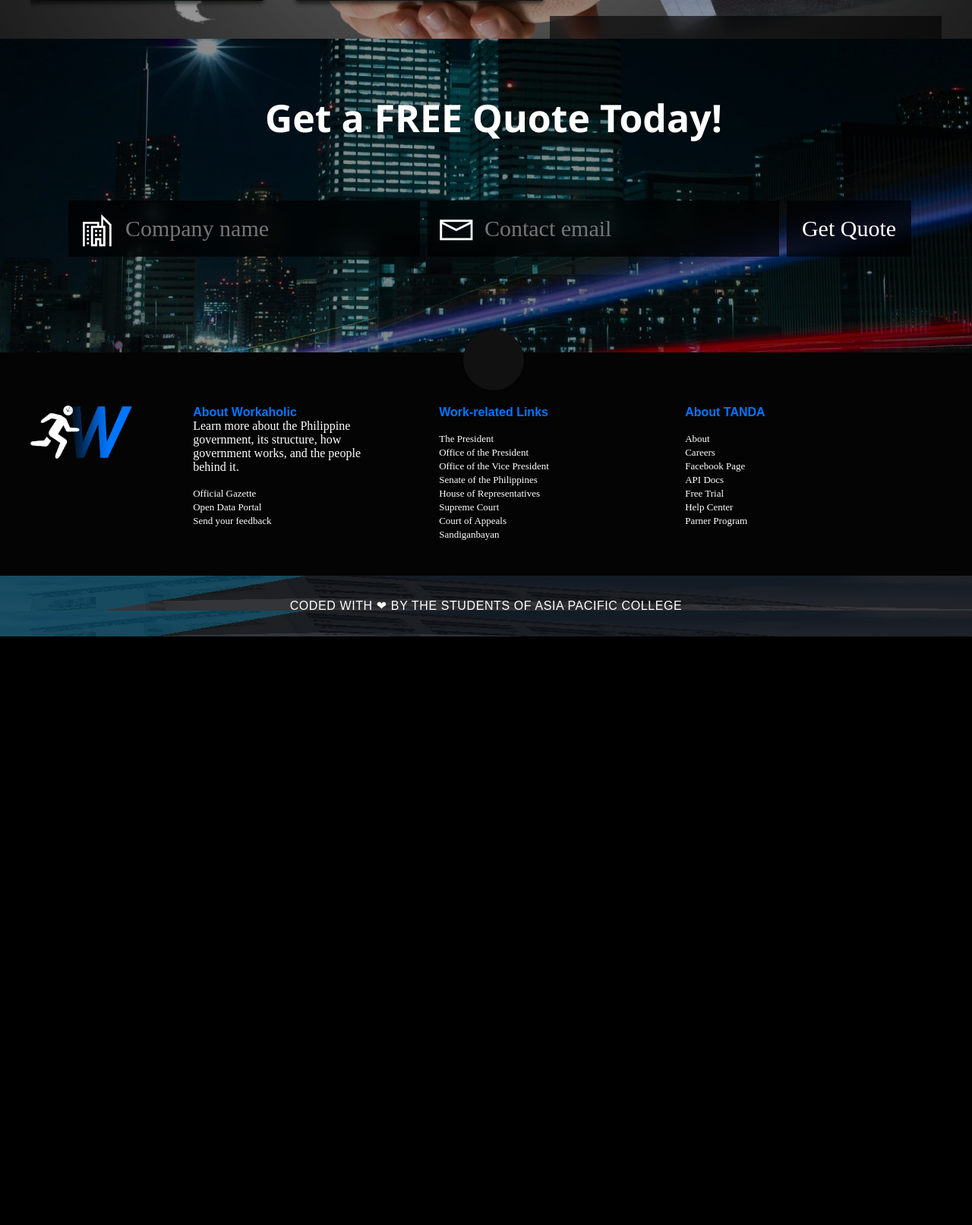
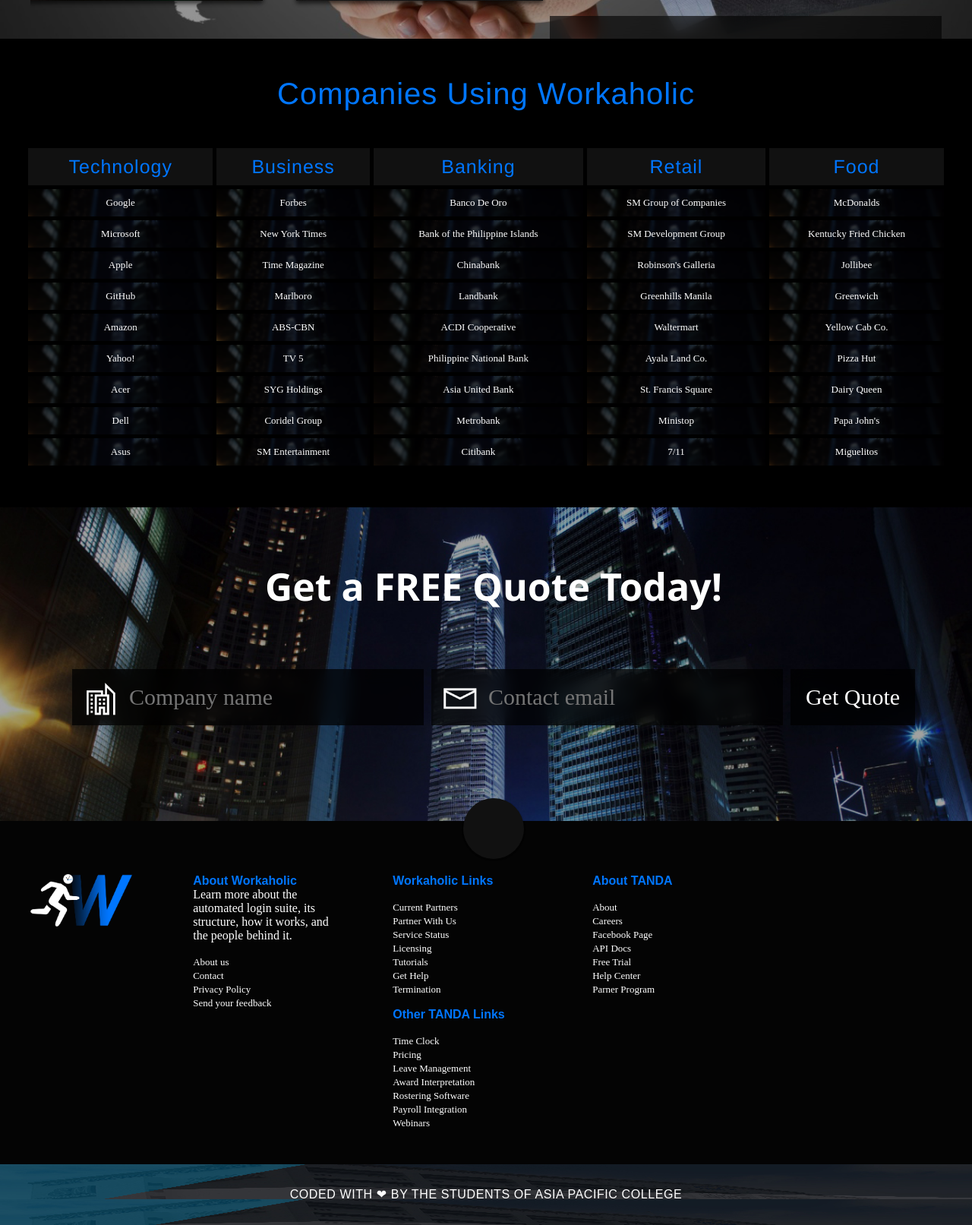
Before and after one commit to Dartegnian/Workaholic, a PHP site: page / in a window 1280 px wide. Shown: the part 2456-4069 px from the top of the page at 76% size. Before the commit the page ends 3294 px from the top, so only its background shows below. Run offline with PHP 8.4, Linux system fonts and the light colour scheme.

Commit message:
Update 4 lol

```diff
--- a/assets/css/style.css
+++ b/assets/css/style.css
@@ -122,7 +122,7 @@ p {
     background-color: #0076ff;
     padding: 20px 20px 20px 40px;
     text-align: center;
-    background-image: url(../images/citynight.jpg);
+    background-image: url(../images/lightspeed.jpg);
     background-size: cover;
     background-attachment: fixed;
     overflow: hidden;
@@ -221,7 +221,7 @@ li {
     height: auto;
 }
 .footcontain {
-    width: 20%;
+    width: 15%;
     position: relative;
     padding: 0px 40px 0px 40px;
     float: left;
@@ -360,7 +360,7 @@ div#formcontainer {
     backdrop-filter: blur(10px);
 }
 #final {
-    background-image: url(../images/streak.jpg);
+    background-image: url(../images/citynight.jpg);
 }
 #final h1 {
     text-align: center;
@@ -382,3 +382,45 @@ div#formcontainer {
 .fa:hover {
     color: #0076ff;
 }
+#partnerbutt {
+    background-image: url(../images/partnerup.png);
+    padding-left: 45px;
+    background-repeat: no-repeat;
+    background-size: 38px;
+}
+#drivebutt {
+    background-image: url(../images/car.png);
+    padding-left: 45px;
+    background-repeat: no-repeat;
+    background-size: 38px;
+}
+#content th {
+    color: #0076ff;
+    background-color: #111;
+    padding: 10px;
+    font-family: Helvetica Neue;
+    font-weight: 100;
+    letter-spacing: 1px;
+    font-size: 25px;
+}
+#content td {
+    font-family: Segoe UI Light;
+    background-color: black;
+    color: white;
+    padding: 10px;
+    background-image: url(../images/blurcity.png);
+    text-align: center;
+    background-size: cover;
+    background-attachment: fixed;
+    font-size: 13px;
+}
+#content h1 {
+    text-align: center;
+    margin-top: 0;
+    color: #0076ff;
+    padding-bottom: 10px;
+    font-family: Helvetica Neue;
+    font-weight: 100;
+    letter-spacing: 1px;
+    font-size: 40px;
+}
--- a/index.php
+++ b/index.php
@@ -54,6 +54,7 @@
 				<a href="link1.html" id="current">Home</a>
 				<a href="link2.html">Dashboard</a>
 				<a href="link2.html">Mobile App</a>
+				<a href="link2.html">Browser Extension</a>
 				<a href="link2.html">About</a>
 			</nav>
 		</header>
@@ -84,7 +85,7 @@
 		<section class="fullbackground">
 			<div id="leftcontain">
 				<h1>A New Drive</h1>
-				<p>Sa kasalukuyan, nag-iisa lang ang proyekto na ipinapagawa malapit sayo. Ito ay ang pagsasaayos ng pozo negro at canal sa San Anton, Main, Palmera, Aranga, at Reten street.</p>
+				<p>Want to try and see what Workaholic can do for your company? Want to see the features it has and see if it's right for your business? We've got you covered, we offer test drives to companies who are interested in the service.</p>
 				<br>
 				<p>Asahan na ito ay matatapos sa taong 2020. Sa kasalukuyan, itong proyekto any aktibong-aktibo, na binabantayan ni Ginoong Ramon Robles.</p>
 				<br>
@@ -92,7 +93,7 @@
 				<br>
 				<p>Mga ₱648,427 ang halaga ng pera na inilaan ng gobyerno para sa proyekto na ito.</p>
 				<br><br>
-				<button class="contactbutt" onclick="Redirect2()">PARTNER UP</button>
+				<button class="contactbutt" id="drivebutt" onclick="Redirect2()">Test Drive</button>
 			</div>
 		</section>
 		<section id="content">
@@ -158,8 +159,85 @@
 				<br>
 				<p>Several international fast food companies (McDonalds, KFC, and Jollibee) have partnered with us to help those who are late, or are in a rush, get their day's meal. Still hot, and ready to eat. All upon your arrival to work.</p>
 				<br><br>
-				<button class="contactbutt" onclick="Redirect2()">PARTNER UP</button>
+				<button class="contactbutt" id="partnerbutt" onclick="Redirect2()">PARTNER UP</button>
 			</div>
+		</section>
+		<section id="content">
+			<h1>Companies Using Workaholic</h1>
+			<table width="95%" cellspacing="5" border="0" style="margin: 0 auto;">
+				  <tbody>
+				    <tr>
+				      <th scope="col">Technology</th>
+				      <th scope="col">Business</th>
+				      <th scope="col">Banking</th>
+				      <th scope="col">Retail</th>
+				      <th scope="col">Food</th>
+				    </tr>
+				    <tr>
+				      <td>Google</td>
+				      <td>Forbes</td>
+				      <td>Banco De Oro</td>
+				      <td>SM Group of Companies</td>
+				      <td>McDonalds</td>
+				    </tr>
+				    <tr>
+				      <td>Microsoft</td>
+				      <td>New York Times</td>
+				      <td>Bank of the Philippine Islands</td>
+				      <td>SM Development Group</td>
+				      <td>Kentucky Fried Chicken</td>
+				    </tr>
+				    <tr>
+				      <td>Apple</td>
+				      <td>Time Magazine</td>
+				      <td>Chinabank</td>
+				      <td>Robinson's Galleria</td>
+				      <td>Jollibee</td>
+				    </tr>
+				    <tr>
+				      <td>GitHub</td>
+				      <td>Marlboro</td>
+				      <td>Landbank</td>
+				      <td>Greenhills Manila</td>
+				      <td>Greenwich</td>
+				    </tr>
+				    <tr>
+				      <td>Amazon</td>
+				      <td>ABS-CBN</td>
+				      <td>ACDI Cooperative</td>
+				      <td>Waltermart</td>
+				      <td>Yellow Cab Co.</td>
+				    </tr>
+				    <tr>
+				      <td>Yahoo!</td>
+				      <td>TV 5</td>
+				      <td>Philippine National Bank</td>
+				      <td>Ayala Land Co.</td>
+				      <td>Pizza Hut</td>
+				    </tr>
+				    <tr>
+				      <td>Acer</td>
+				      <td>SYG Holdings</td>
+				      <td>Asia United Bank</td>
+				      <td>St. Francis Square</td>
+				      <td>Dairy Queen</td>
+				    </tr>
+				    <tr>
+				      <td>Dell</td>
+				      <td>Coridel Group</td>
+				      <td>Metrobank</td>
+				      <td>Ministop</td>
+				      <td>Papa John's</td>
+				    </tr>
+				    <tr>
+				      <td>Asus</td>
+				      <td>SM Entertainment</td>
+				      <td>Citibank</td>
+				      <td>7/11</td>
+				      <td>Miguelitos</td>
+				    </tr>
+				  </tbody>
+				</table>
 		</section>
 		<section class="fullbackground" id="final">
 			<h1>Get a FREE Quote Today!</h1>
@@ -175,9 +253,6 @@
 						<tr style="display: inline;">
 						<td colspan="2" align="center"><input type="submit" value="Get Quote" class="button"/></td>
 						</tr>
-						<tr style="display: inline;">
-						<td colspan="2" align="center">
-						</td>
 						</tr>
 					</table>
 				</form>
@@ -193,24 +268,24 @@
 				</a>
 				<div class="footcontain">
 					<h4>About Workaholic</h4>
-					<p>Learn more about the Philippine government, its structure, how government works, and the people behind it.</p>
+					<p>Learn more about the automated login suite, its structure, how it works, and the people behind it.</p>
 					<ul>
-					<li><a href="http://www.gov.ph">Official Gazette</a></li>
-					<li><a href="http://data.gov.ph">Open Data Portal</a></li>
-					<li><a href="http://www.gov.ph/feedback/idulog/">Send your feedback</a></li>
+					<li><a href="about.html">About us</a></li>
+					<li><a href="contact.html">Contact</a></li>
+					<li><a href="privacy.html">Privacy Policy</a></li>
+					<li><a href="feedback.html">Send your feedback</a></li>
 					</ul>
 				</div>
 				<div class="footcontain">
-					<h4>Work-related Links</h4>
+					<h4>Workaholic Links</h4>
 					<ul>
-					<li><a href="http://president.gov.ph">The President</a></li>
-					<li><a href="http://op-proper.gov.ph">Office of the President</a></li>
-					<li><a href="http://ovp.gov.ph">Office of the Vice President</a></li>
-					<li><a href="http://senate.gov.ph/">Senate of the Philippines</a></li>
-					<li><a href="http://www.congress.gov.ph/">House of Representatives</a></li>
-					<li><a href="http://sc.judiciary.gov.ph/">Supreme Court</a></li>
-					<li><a href="http://ca.judiciary.gov.ph/">Court of Appeals</a></li>
-					<li><a href="http://sb.judiciary.gov.ph/">Sandiganbayan</a></li>
+					<li><a href="https://www.dartegnian.co">Current Partners</a></li>
+					<li><a href="https://www.dartegnian.co">Partner With Us</a></li>
+					<li><a href="https://www.dartegnian.co">Service Status</a></li>
+					<li><a href="https://www.dartegnian.co">Licensing</a></li>
+					<li><a href="https://www.dartegnian.co">Tutorials</a></li>
+					<li><a href="https://www.dartegnian.co">Get Help</a></li>
+					<li><a href="https://www.dartegnian.co">Termination</a></li>
 					</ul>
 				</div>
 				<div class="footcontain">
@@ -225,6 +300,18 @@
 					<li><a href="https://www.tanda.co/partners/">Parner Program</a></li>
 					</ul>
 				</div>
+				<div class="footcontain">
+					<h4>Other TANDA Links</h4>
+					<ul>
+					<li><a href="https://www.tanda.co/employee-time-clock/">Time Clock</a></li>
+					<li><a href="https://www.tanda.co/pricing/">Pricing</a></li>
+					<li><a href="https://www.tanda.co/leave-management/">Leave Management</a></li>
+					<li><a href="https://www.tanda.co/award-interpretation/">Award Interpretation</a></li>
+					<li><a href="https://www.tanda.co/rostering-software/">Rostering Software</a></li>
+					<li><a href="https://www.tanda.co/payroll/">Payroll Integration</a></li>
+					<li><a href="https://www.tanda.co/webinars/">Webinars</a></li>
+					</ul>
+				</div>
 				</div>
 		</footer>
 		<footer id="apcfooter">
```
Also changed, not shown: assets/images/APCseal.png (added), assets/images/blurcity.png (added), assets/images/car.png (added), assets/images/lightspeed.jpg (added), assets/images/partnerup.png (added).
